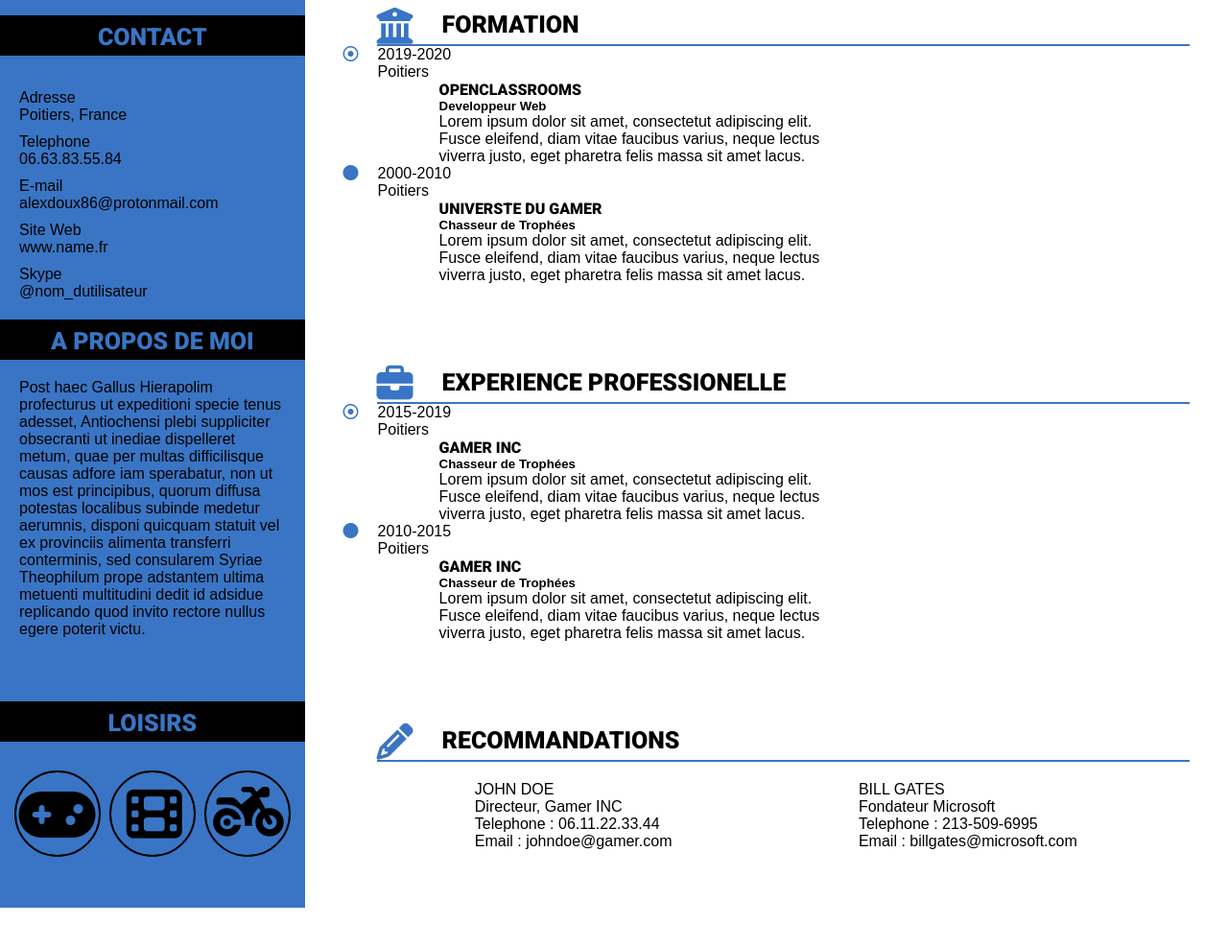
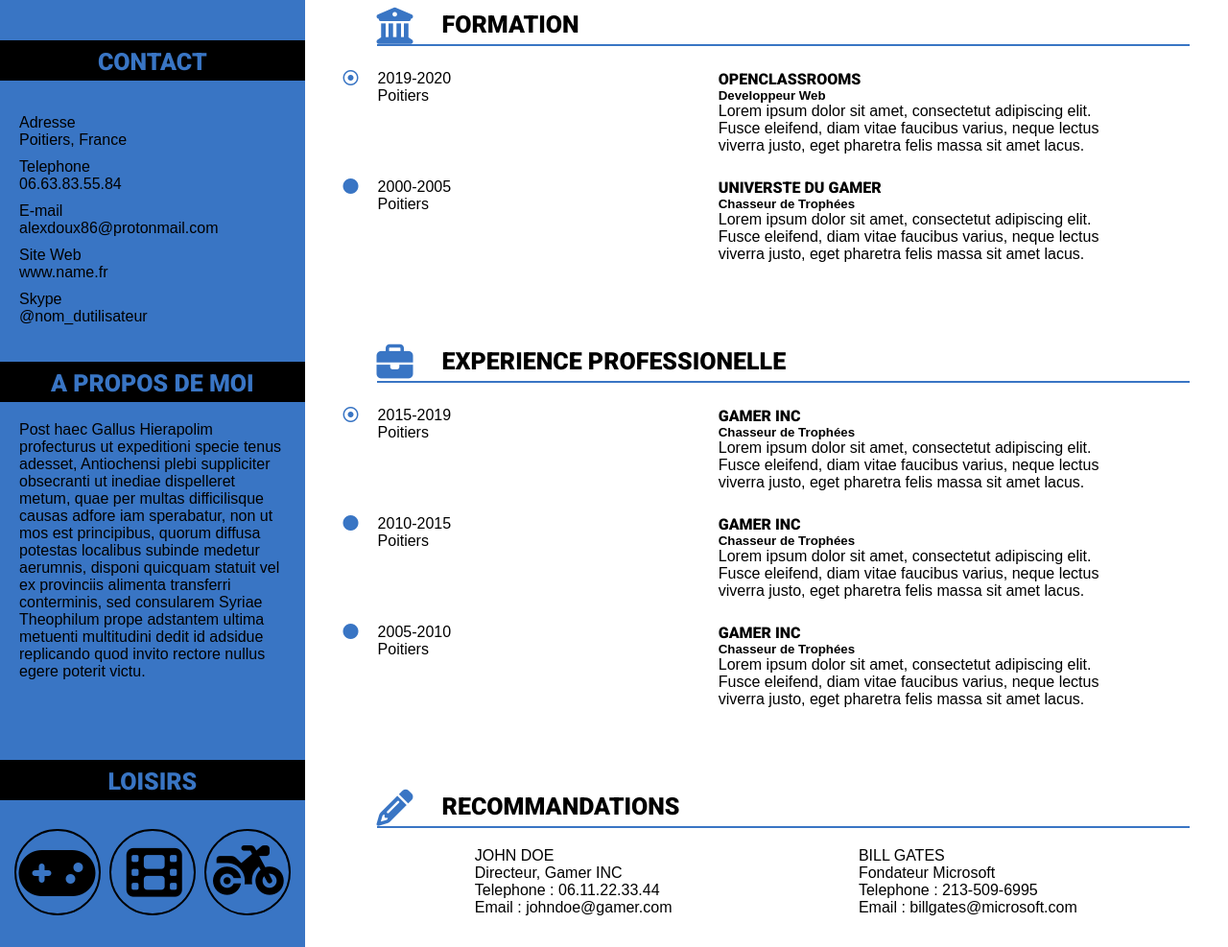
Before and after one commit to Alex-Dev-Web/CV-en-ligne, a plain HTML site: page index.html in a window 1280 px wide. Shown: the part 337-1324 px from the top of the page at 96% size. Before the commit the page ends 1283 px from the top, so only its background shows below. Drawn offline with Linux system fonts and the light colour scheme.

Commit message:
color readjustment and padding

```diff
--- a/index.html
+++ b/index.html
@@ -78,7 +78,7 @@
                         <li class="list_cv">
                             <div class="date">
                                 <i class="fas fa-circle"></i>
-                                <p>2000-2010<br />
+                                <p>2000-2005<br />
                                   Poitiers</p>
                             </div>
                             <div class="infos">
@@ -127,6 +127,20 @@
                                      viverra justo, eget pharetra felis massa sit amet lacus.</p>
                             </div>
                         </li>
+                        <li class="list_cv">
+                            <div class="date">
+                                <i class="fas fa-circle"></i>
+                                <p>2005-2010<br />
+                                   Poitiers</p>
+                            </div>
+                            <div class="infos">
+                                <h4>gamer inc</h4>
+                                <h5>Chasseur de Trophées</h5>
+                                <p>Lorem ipsum dolor sit amet, consectetut adipiscing elit.<br />
+                                    Fusce eleifend, diam vitae faucibus varius, neque lectus<br />
+                                     viverra justo, eget pharetra felis massa sit amet lacus.</p>
+                            </div>
+                        </li>
                     </ul>
                 </div>
             </section>
--- a/style.css
+++ b/style.css
@@ -59,7 +59,7 @@ h3, h4{
 }
 
 #devel{
-    border-bottom: 2px solid #43A047;
+    border-bottom: 2px solid #3975C4;
 }
 
 aside{
@@ -127,7 +127,9 @@ img{
 }
 
 .list_cv{
+    display: flex;
     flex-direction: row;
+    padding-top: 25px;
 }
 
 #formation, #experience, #recommandation{
```
